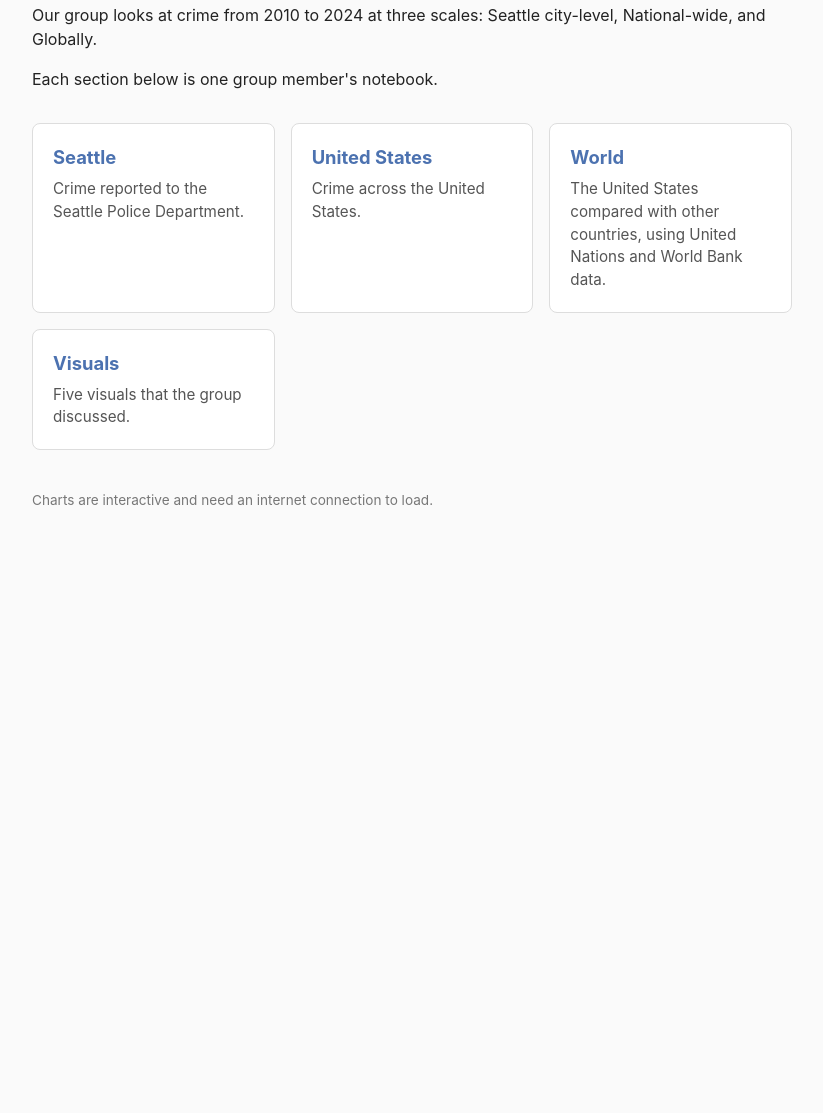
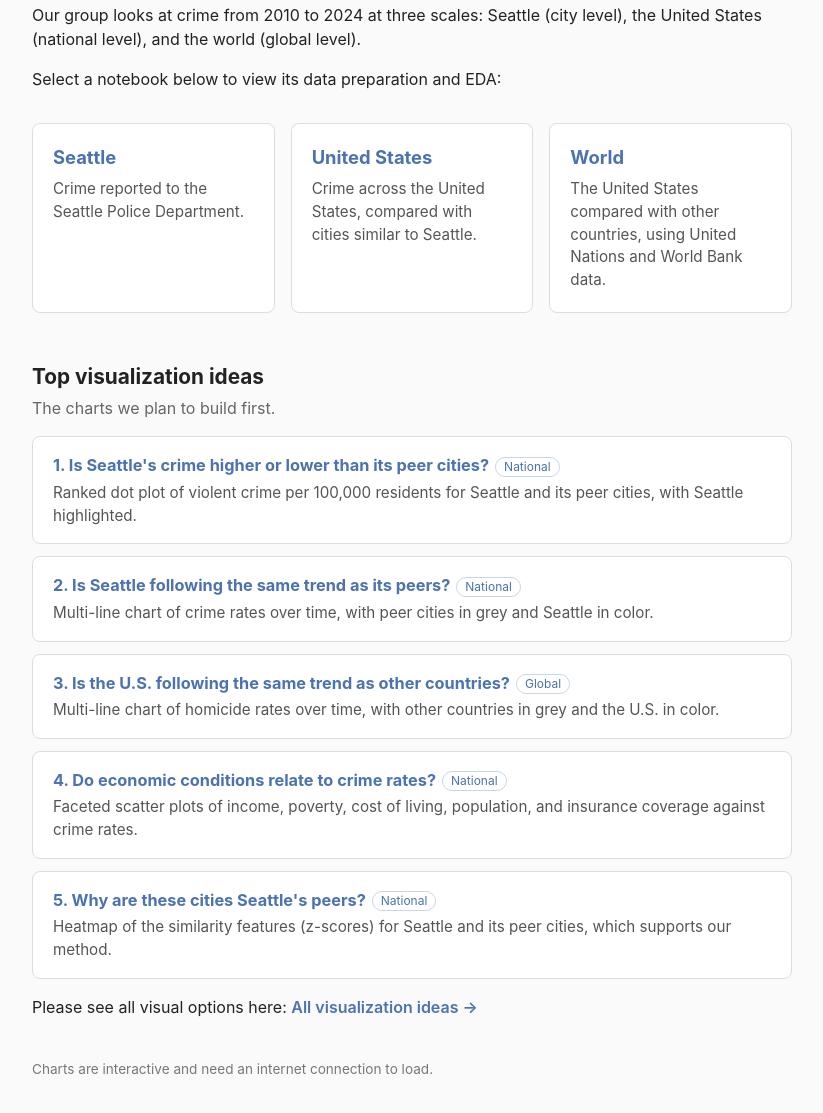
Before and after one commit to alyzukas/seattle-crime-analysis, a plain HTML site: page docs/index.html in a window 1280 px wide. Shown: the part 151-1264 px from the top of the page, without its empty margins (228-1051 px from the left). Before the commit the page ends 800 px from the top, so only its background shows below. Drawn offline with Linux system fonts and the light colour scheme.

Commit message:
Revise crime analysis descriptions and add visual ideas
Updated descriptions for clarity and added a section for top visualization ideas.

```diff
--- a/docs/index.html
+++ b/docs/index.html
@@ -15,13 +15,29 @@
     .cards a:hover, .cards a:focus { border-color: #4c72b0; }
     .cards h2 { font-size: 1.15rem; margin: 0 0 6px; color: #4c72b0; }
     .cards p { margin: 0; font-size: 0.95rem; color: #555; }
+
+    /* top visualization ideas */
+    .section { font-size: 1.3rem; margin: 48px 0 4px; }
+    .viz { list-style: none; padding: 0; margin-top: 16px; counter-reset: viz; }
+    .viz li { counter-increment: viz; background: #fff; border: 1px solid #ddd; border-radius: 8px;
+              padding: 16px 20px; margin-bottom: 12px; }
+    .viz h3 { font-size: 1.02rem; margin: 0 0 4px; color: #4c72b0; }
+    .viz h3::before { content: counter(viz) ". "; }
+    .viz p { margin: 0; font-size: 0.95rem; color: #555; }
+    .tag { display: inline-block; font-size: 0.75rem; color: #4c72b0; border: 1px solid #c9d5ea;
+           border-radius: 10px; padding: 0 8px; margin-left: 6px; vertical-align: middle; font-weight: normal; }
+    .more { margin-top: 16px; }
+    .more a { color: #4c72b0; font-weight: 600; text-decoration: none; }
+    .more a:hover { text-decoration: underline; }
+
     footer { margin-top: 40px; font-size: 0.85rem; color: #777; }
   </style>
 </head>
 <body>
   <h1>Crime Analysis at Three Scales</h1>
   <p class="sub">DATA 5310 Data Visualization, Seattle University, Fall 2026. Final project.</p>
-  <p>Our group looks at crime from 2010 to 2024 at three scales: Seattle city-level, National-wide, and Globally. </p> Each section below is one group member's notebook.</p>
+  <p>Our group looks at crime from 2010 to 2024 at three scales: Seattle (city level), the United States (national level), and the world (global level).</p>
+  <p>Select a notebook below to view its data preparation and EDA:</p>
 
   <!-- To add or rename a section, copy one <li> block and change the file name, title and description. -->
   <ul class="cards">
@@ -31,17 +47,42 @@
     </a></li>
     <li><a href="us.html">
       <h2>United States</h2>
-      <p>Crime across the United States.</p>
+      <p>Crime across the United States, compared with cities similar to Seattle.</p>
     </a></li>
     <li><a href="world.html">
       <h2>World</h2>
       <p>The United States compared with other countries, using United Nations and World Bank data.</p>
     </a></li>
-     <li><a href="visuals.html">
-      <h2>Visuals</h2>
-      <p>Five visuals that the group discussed.</p>
-    </a></li>
   </ul>
+
+  <h2 class="section">Top visualization ideas</h2>
+  <p class="sub">The charts we plan to build first.</p>
+
+  <!-- To change the top ideas, edit or copy one <li> block below. -->
+  <ol class="viz">
+    <li>
+      <h3>Is Seattle's crime higher or lower than its peer cities?<span class="tag">National</span></h3>
+      <p>Ranked dot plot of violent crime per 100,000 residents for Seattle and its peer cities, with Seattle highlighted.</p>
+    </li>
+    <li>
+      <h3>Is Seattle following the same trend as its peers?<span class="tag">National</span></h3>
+      <p>Multi-line chart of crime rates over time, with peer cities in grey and Seattle in color.</p>
+    </li>
+    <li>
+      <h3>Is the U.S. following the same trend as other countries?<span class="tag">Global</span></h3>
+      <p>Multi-line chart of homicide rates over time, with other countries in grey and the U.S. in color.</p>
+    </li>
+    <li>
+      <h3>Do economic conditions relate to crime rates?<span class="tag">National</span></h3>
+      <p>Faceted scatter plots of income, poverty, cost of living, population, and insurance coverage against crime rates.</p>
+    </li>
+    <li>
+      <h3>Why are these cities Seattle's peers?<span class="tag">National</span></h3>
+      <p>Heatmap of the similarity features (z-scores) for Seattle and its peer cities, which supports our method.</p>
+    </li>
+  </ol>
+
+  <p class="more">Please see all visual options here: <a href="visuals.html">All visualization ideas &rarr;</a></p>
 
   <footer>Charts are interactive and need an internet connection to load.</footer>
 </body>
```
